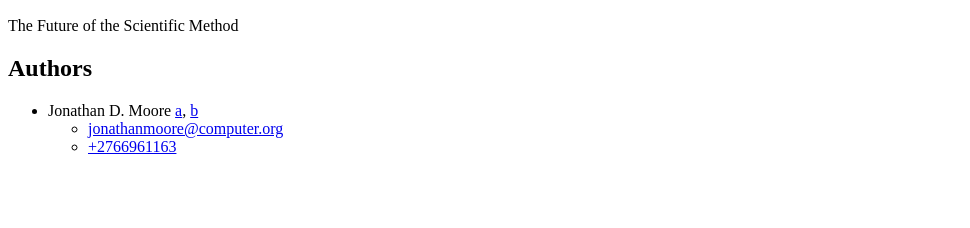
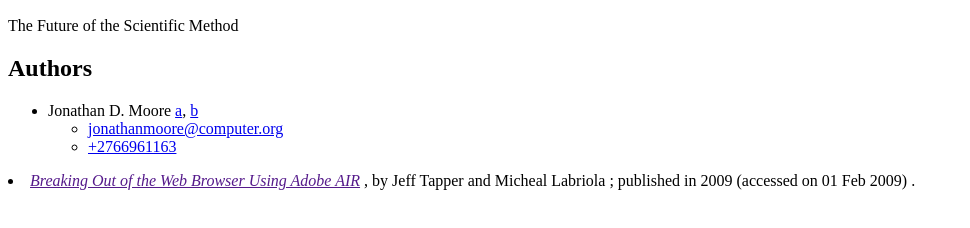
Before and after one commit to scholardevops/scholardevops.github.io, a plain HTML site: page index.html in a window 1280 px wide. Shown: the part 76-304 px from the top of the page, without its empty margins (0-970 px from the left). Drawn offline with Linux system fonts and the light colour scheme.

Commit message:
Initial Commit

```diff
--- a/index.html
+++ b/index.html
@@ -41,7 +41,7 @@
     </li>
   </ul>
 </section>
-<!--<li typeof="schema:WebPage" role="doc-biblioentry"
+<li typeof="schema:WebPage" role="doc-biblioentry"
     resource=""
     property="schema:citation" id="some-id">
  <cite property="schema:name">
@@ -62,4 +62,4 @@
    <time property="schema:endTime" datatype="xsd:date"
          datetime="2009-02-01">01 Feb 2009</time>)
  </span>.
-</li>-->
+</li>
```
